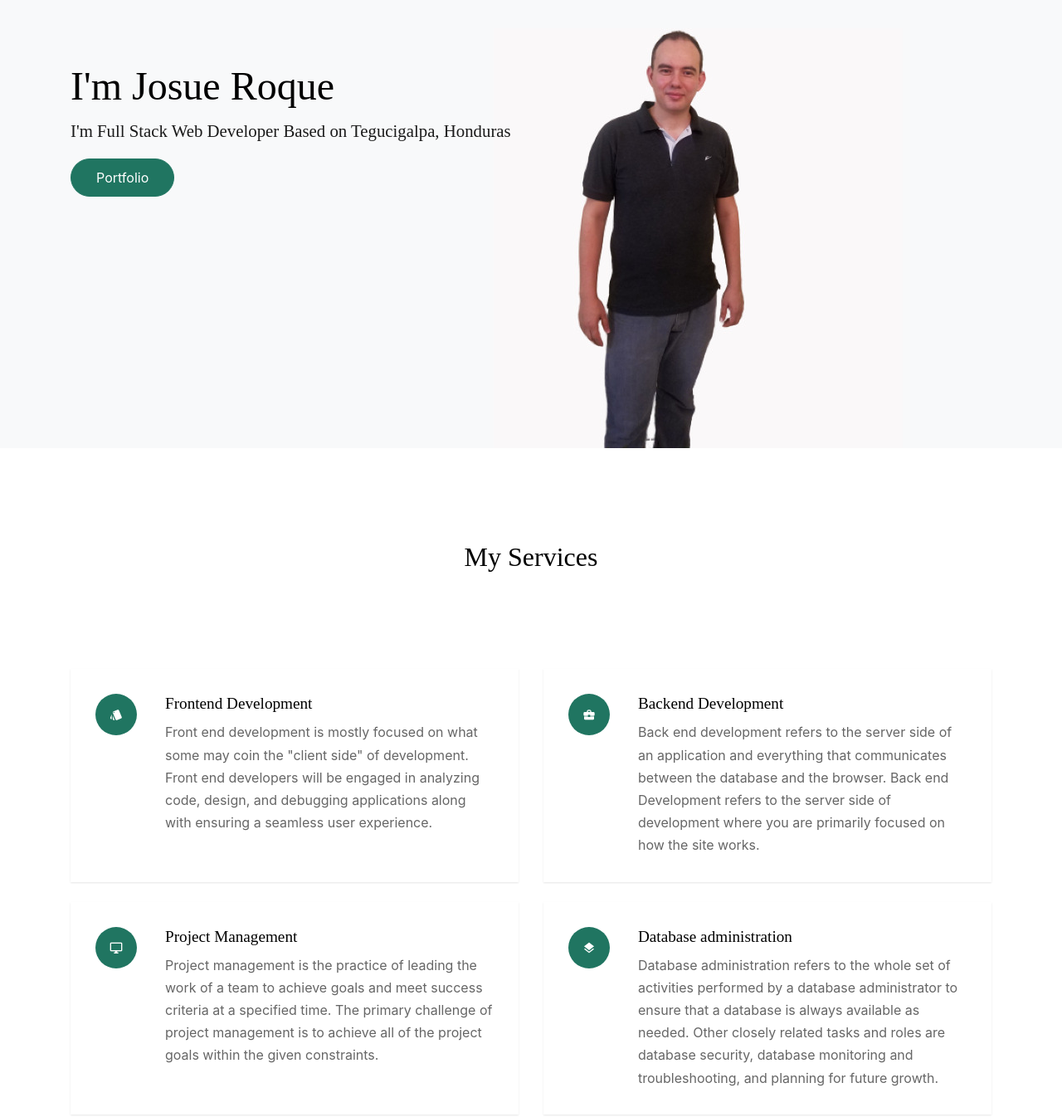
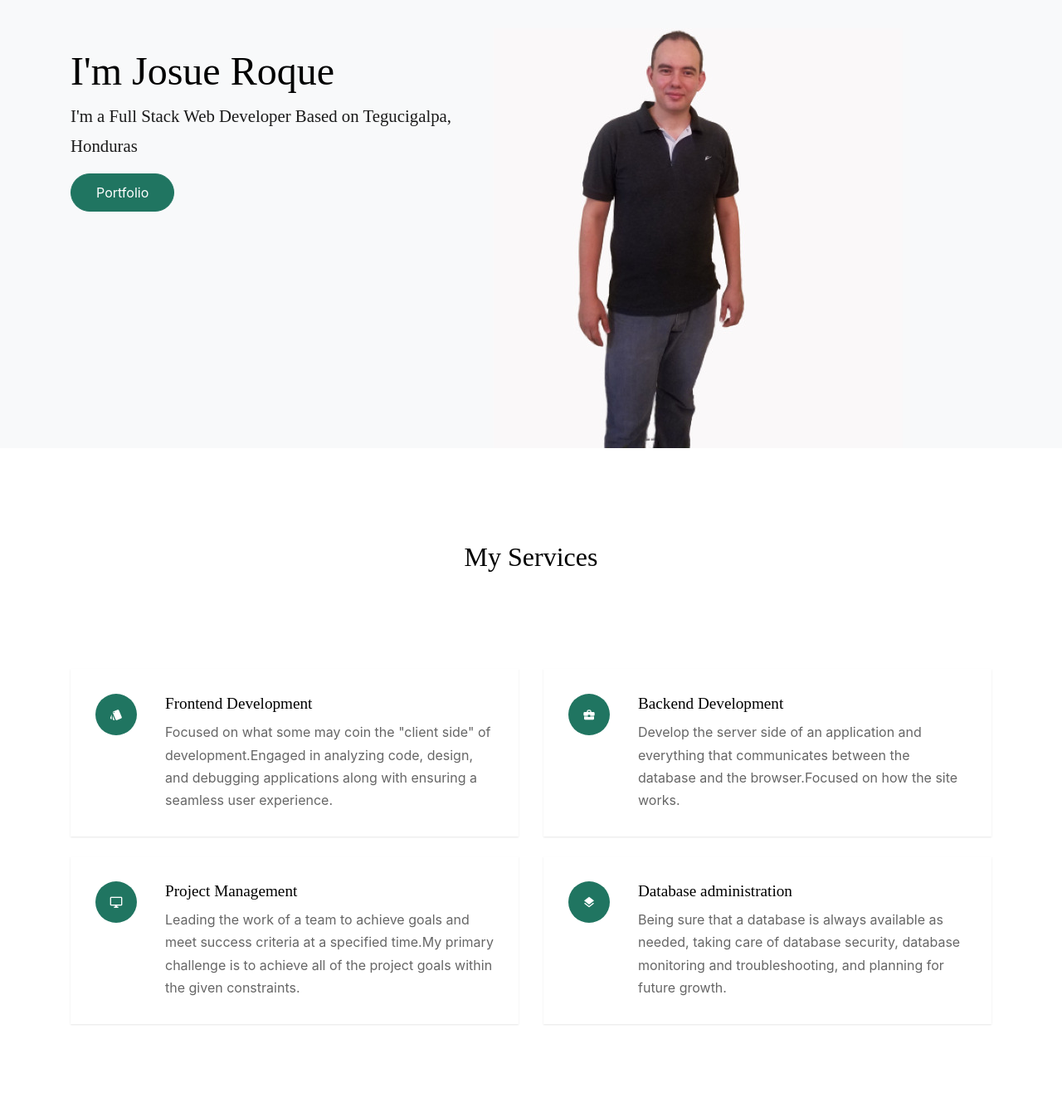
Before and after one commit to josueroque/portfolio, a website: page index.html in a window 1280 px wide. Shown: the part 260-1606 px from the top of the page at 83% size. Drawn offline with nearby package versions, Linux system fonts and the light colour scheme; files whose address does not match are found by name; a web font is replaced by a local one.

Commit message:
several updates

```diff
--- a/index.html
+++ b/index.html
@@ -89,7 +89,7 @@
             <div class="row">
               <div class="col-lg-6">
                 <h1 class="text-black">I'm Josue Roque</h1>
-                <p class="lead">I'm Full Stack Web Developer Based on Tegucigalpa, Honduras</p>
+                <p class="lead">I'm a Full Stack Web Developer Based on Tegucigalpa, Honduras</p>
                 <p><a href="#portfolio-section" class="btn smoothscroll btn-primary">Portfolio</a></p>
 
               </div>
@@ -116,7 +116,7 @@
               <div class="service-number mr-4"><span class="icon-style"></span></div>
               <div class="service-about">
                 <h3>Frontend Development</h3>
-                <p>Front end development is mostly focused on what some may coin the "client side" of development. Front end developers will be engaged in analyzing code, design, and debugging applications along with ensuring a seamless user experience. </p>
+                <p>Focused on what some may coin the "client side" of development.Engaged in analyzing code, design, and debugging applications along with ensuring a seamless user experience. </p>
               </div>
             </div>
           </div>
@@ -126,7 +126,7 @@
               <div class="service-number mr-4"><span class="icon-business_center"></span></div>
               <div class="service-about">
                 <h3>Backend Development</h3>
-                <p>Back end development refers to the server side of an application and everything that communicates between the database and the browser. Back end Development refers to the server side of development where you are primarily focused on how the site works. </p>
+                <p>Develop the server side of an application and everything that communicates between the database and the browser.Focused on how the site works. </p>
               </div>
             </div>
           </div>
@@ -136,7 +136,7 @@
               <div class="service-number mr-4"><span class="icon-desktop_windows"></span></div>
               <div class="service-about">
                 <h3>Project Management</h3>
-                <p>Project management is the practice of leading the work of a team to achieve goals and meet success criteria at a specified time. The primary challenge of project management is to achieve all of the project goals within the given constraints.</p>
+                <p>Leading the work of a team to achieve goals and meet success criteria at a specified time.My primary challenge is to achieve all of the project goals within the given constraints.</p>
               </div>
             </div>
           </div>
@@ -146,7 +146,7 @@
               <div class="service-number mr-4"><span class="icon-layers"></span></div>
               <div class="service-about">
                 <h3>Database administration</h3>
-                <p>Database administration refers to the whole set of activities performed by a database administrator to ensure that a database is always available as needed. Other closely related tasks and roles are database security, database monitoring and troubleshooting, and planning for future growth.</p>
+                <p> Being sure that a database is always available as needed, taking care of database security, database monitoring and troubleshooting, and planning for future growth.</p>
               </div>
             </div>
           </div>
```
